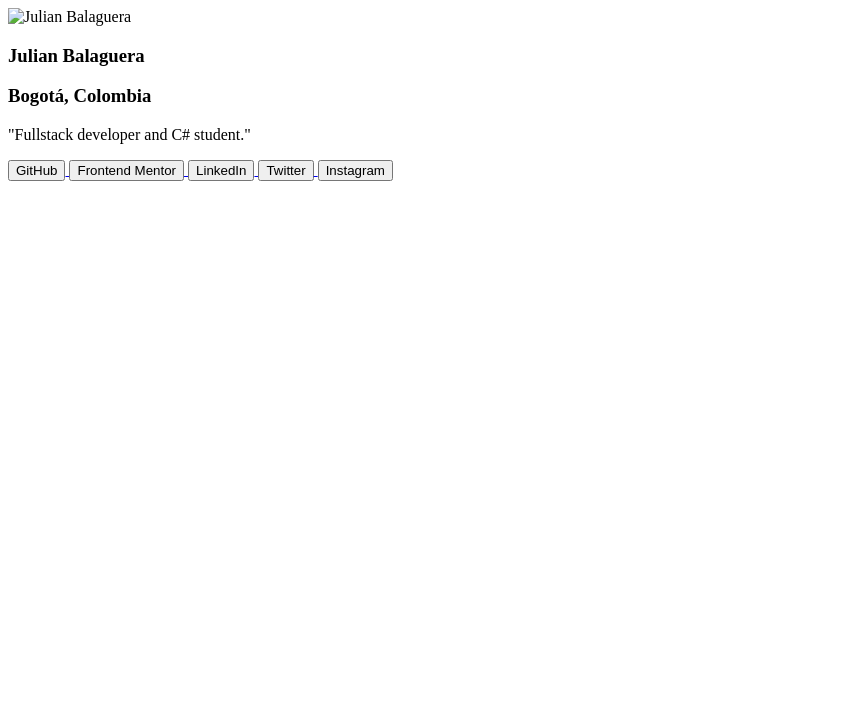
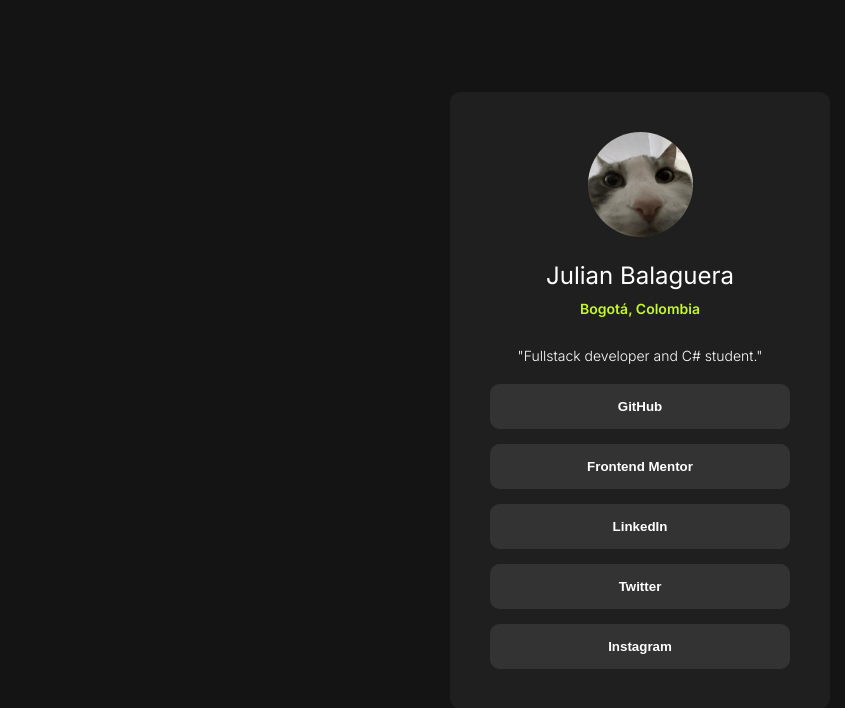
Before and after one commit to julianchoripan/FM-social-links-profile, a plain HTML site: page index.html in a window 1280 px wide. Shown: the whole page, without its empty margins (0-845 px from the left). Drawn offline with Linux system fonts and the light colour scheme; the site is published under a folder, as on GitHub Pages, so addresses that start at the root find nothing.

Commit message:
project finished

```diff
--- a/index.html
+++ b/index.html
@@ -11,14 +11,14 @@
       sizes="32x32"
       href="./assets/images/favicon-32x32.png"
     />
-    <link rel="stylesheet" href="/css/styles.css" />
+    <link rel="stylesheet" href="./css/styles.css" />
 
     <title>Frontend Mentor | Social links profile</title>
   </head>
   <body>
     <main>
       <section id="content-container">
-        <img src="/assets/images/avatar-catstare.jpg" alt="Julian Balaguera" />
+        <img src="./assets/images/avatar-catstare.jpg" alt="Julian Balaguera" />
 
         <article id="main-info">
           <h1>Julian Balaguera</h1>
@@ -26,19 +26,19 @@
           <p>"Fullstack developer and C# student."</p>
         </article>
         <article id="cards">
-          <a href="https://github.com/julianchoripan">
+          <a href="https://github.com/julianchoripan" target="_blank">
             <button>GitHub</button>
           </a>
-          <a href="https://www.frontendmentor.io/profile/julianchoripan">
+          <a href="https://www.frontendmentor.io/profile/julianchoripan" target="_blank">
             <button>Frontend Mentor</button>
           </a>
-          <a href="https://www.linkedin.com/in/julianbalaguera-fullstackdev/n">
+          <a href="https://www.linkedin.com/in/julianbalaguera-fullstackdev/n" target="_blank">
             <button>LinkedIn</button>
           </a>
-          <a href="https://x.com/dogeosu">
+          <a href="https://x.com/dogeosu" target="_blank">
             <button>Twitter</button>
           </a>
-          <a href="https://www.instagram.com/julianchoripan/">
+          <a href="https://www.instagram.com/julianchoripan/" target="_blank">
             <button>Instagram</button>
           </a>
         </article>
```
Also changed, not shown: screenshot.png (added), 2 other files.
